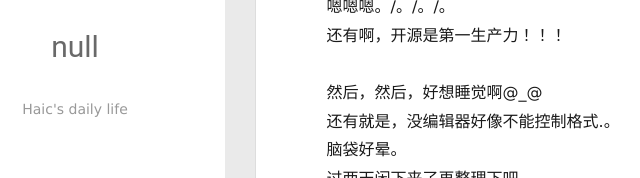
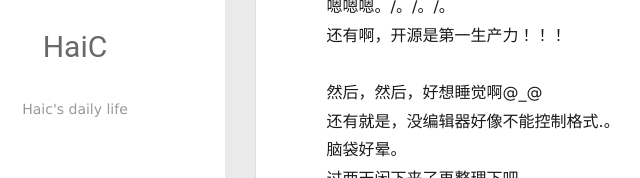
Before and after one commit to haicP/haicP.github.io, a plain HTML site: page 2017/05/21/终于搭好了/index.html in a window 1280 px wide. Shown: the part 243-421 px from the top of the page, 75-715 px from the left. Drawn offline with Linux system fonts and the light colour scheme.

Commit message:
Site updated: 2017-05-22 13:15:09

```diff
--- a/2017/05/21/终于搭好了/index.html
+++ b/2017/05/21/终于搭好了/index.html
@@ -47,7 +47,7 @@
 			<img src="/assets/img/tx.jpg" class="js-avatar">
 		</a>
 		<hgroup>
-		  <h1 class="header-author"><a href="/">null</a></h1>
+		  <h1 class="header-author"><a href="/">HaiC</a></h1>
 		</hgroup>
 
 		<p class="header-subtitle">Haic&#39;s daily life</p>
@@ -101,7 +101,7 @@
 				<img src="/assets/img/tx.jpg" class="js-avatar">
 			</div>
 			<hgroup>
-			  <h1 class="header-author js-header-author">null</h1>
+			  <h1 class="header-author js-header-author">HaiC</h1>
 			</hgroup>
 
 			<p class="header-subtitle"><i class="icon icon-quo-left"></i>Haic&#39;s daily life<i class="icon icon-quo-right"></i></p>
```
Also changed, not shown: 2017/05/22/ubuntu16-04-禁用Guest用户/index.html (+2 -2 lines), archives/2017/05/index.html (+2 -2 lines), archives/2017/index.html (+2 -2 lines), archives/index.html (+2 -2 lines), index.html (+2 -2 lines), photos/index.html (+2 -2 lines), tags/备忘录/index.html (+2 -2 lines).
